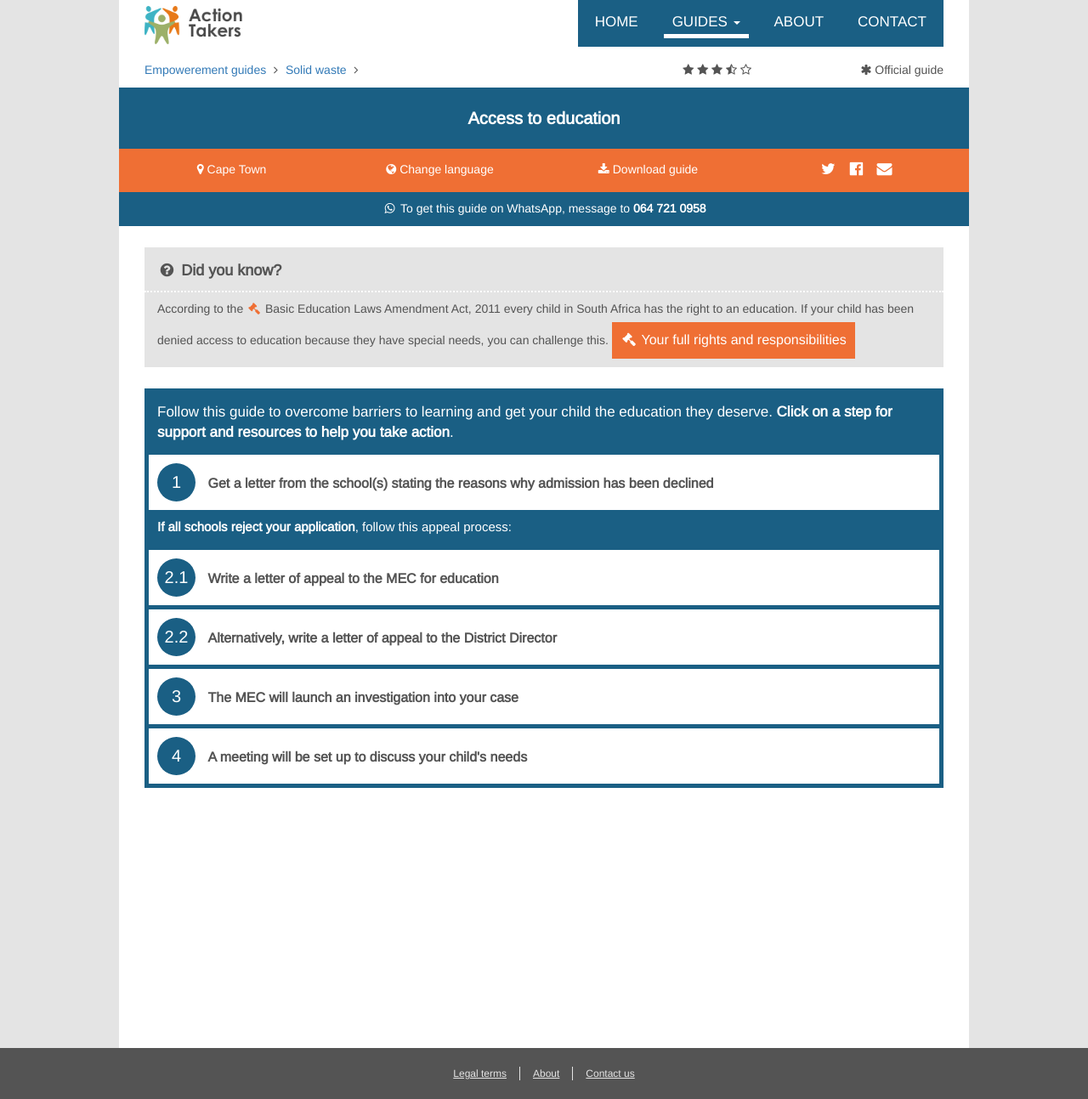
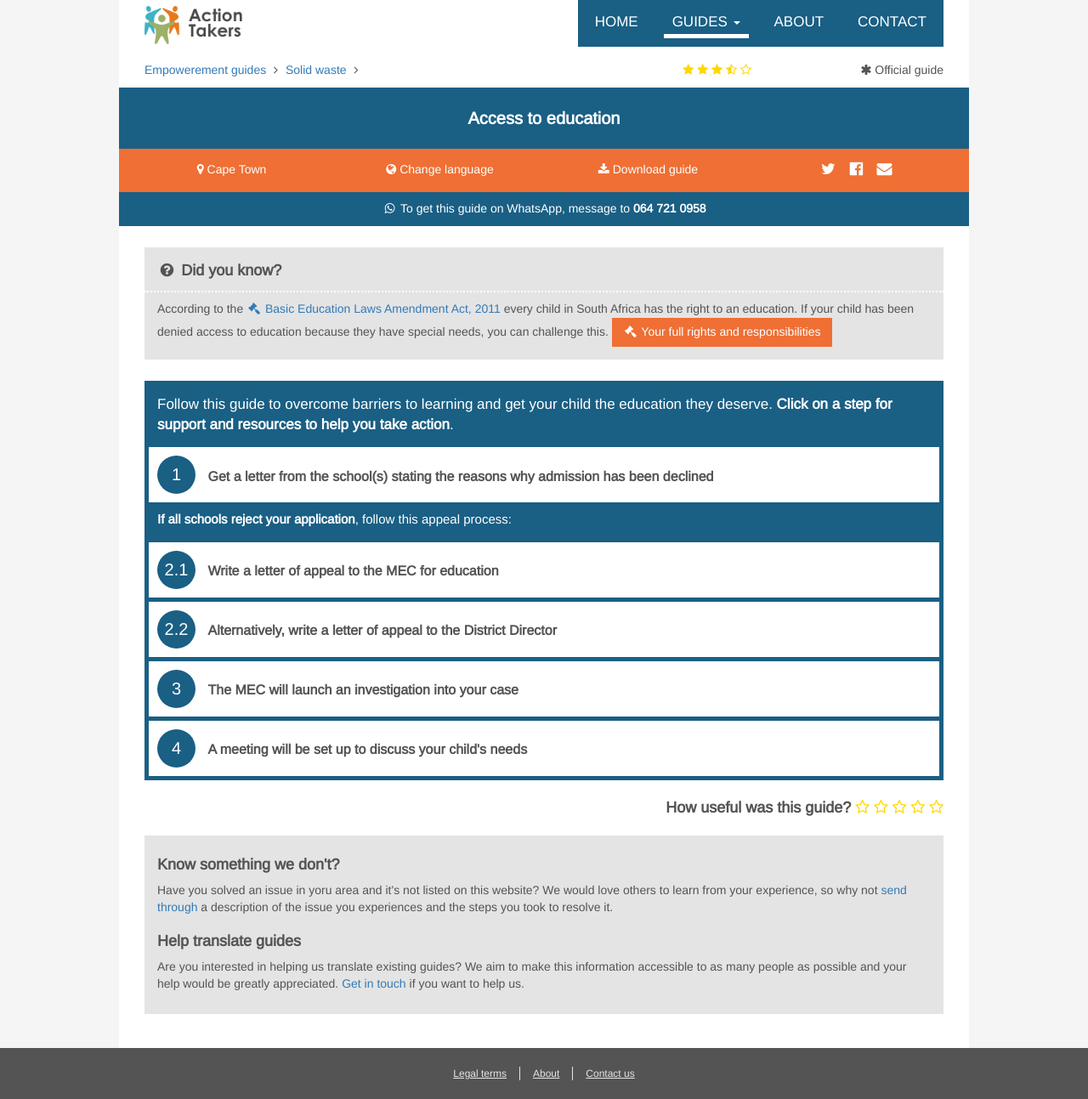
Before and after one commit to OpenUpSA/action-takers, a Jekyll site: the page built from _guides/access-education.md, in a window 1280 px wide and 1293 px high. Shown: the whole window at 85% size. Built offline with Jekyll 4.4.1, drawn with Linux system fonts in a browser that asks for light colours; nearby versions of some CDN libraries.

Commit message:
updated solid waste image, homepage, guide elements

```diff
--- /dev/null
+++ b/_includes/get-involved.html
@@ -0,0 +1,6 @@
+<div class="get-involved-block">
+  <h2>Know something we don't?</h2>
+  <p>Have you solved an issue in yoru area and it's not listed on this website? We would love others to learn from your experience, so why not <a href="">send through</a> a description of the issue you experiences and the steps you took to resolve it.</p>
+  <h2>Help translate guides</h2>
+  <p>Are you interested in helping us translate existing guides? We aim to make this information accessible to as many people as possible and your help would be greatly appreciated. <a href="">Get in touch</a> if you want to help us.</p>
+</div>
--- a/_layouts/guide.html
+++ b/_layouts/guide.html
@@ -54,7 +54,7 @@
       <hr>
       <div class="content">
         {{ page.did-you-know }}
-        <a href="#" class="full-rights"><i class="fa fa-fw fa-gavel" aria-hidden="true"></i> Your full rights and responsibilities</a>
+        <a href="#" class="btn btn-primary"><i class="fa fa-fw fa-gavel" aria-hidden="true"></i> Your full rights and responsibilities</a>
       </div>
     </div>
   </div>
@@ -64,4 +64,16 @@
   </div>
 
   {{ page.content }}
+
+  <div class="rate">
+    <strong>How useful was this guide?</strong>
+    <i class="fa fa-star-o" aria-hidden="true"></i>
+    <i class="fa fa-star-o" aria-hidden="true"></i>
+    <i class="fa fa-star-o" aria-hidden="true"></i>
+    <i class="fa fa-star-o" aria-hidden="true"></i>
+    <i class="fa fa-star-o" aria-hidden="true"></i>
+  </div>
+
+  {% include get-involved.html %}
+
 </section>
--- a/css/main.scss
+++ b/css/main.scss
@@ -12,11 +12,11 @@
 $blue-darker: darken($blue, 20%);
 $blue-darkest: darken($blue, 30%);
 
-$red: #ef6f34;
-$red-light: lighten($red, 10%);
-$red-dark: darken($red, 10%);
-$red-darker: darken($red, 20%);
-$red-darkest: darken($red, 30%);
+$orange: #ef6f34;
+$orange-light: lighten($orange, 10%);
+$orange-dark: darken($orange, 10%);
+$orange-darker: darken($orange, 20%);
+$orange-darkest: darken($orange, 30%);
 
 $light-gray: #e4e4e4;
 $dark-gray: #545454;
@@ -42,7 +42,7 @@
   min-height: calc(100% - 53px);
   position: relative;
   padding-bottom: 60px;
-  background-color: $light-gray;
+  background-color: #f5f5f5;
 }
 
 .container {
@@ -108,6 +108,28 @@
   }
 }
 
+.get-involved-block {
+  background-color: $light-gray;
+  padding: 5px 15px 15px 15px;
+}
+
+.btn {
+  border-radius: 0;
+}
+
+.btn-primary {
+  background-color: $orange;
+  border-color: $orange;
+  &:link, &:visited, &:hover, &:active {
+    border-color: $orange !important;
+    background-color: $orange !important;
+  }
+}
+
+.uppercase {
+  text-transform: uppercase;
+}
+
 @media (min-width: 1200px) {
   .container {
     width: 1000px;
@@ -129,7 +151,7 @@
 }
 
 nav.navbar-default {
-  background-color: $light-gray;
+  background-color: #f5f5f5;
   border-bottom: 0px solid #fff;
   .container {
     border-bottom: 5px solid #fff;
@@ -237,18 +259,6 @@
   section {
     margin-bottom: 30px;
   }
-  .find-out {
-    background-color: rgba(255, 255, 255, 0.2);
-    border: solid 0.5px #fff;
-    color: #fff;
-    padding: 7px 15px;
-    font-size: 16px;
-    display: inline-block;
-    margin-top: 15px;
-    i {
-      margin-left: 5px;
-    }
-  }
   .definition {
     margin-top: 10px;
     background-color: $blue;
@@ -269,6 +279,9 @@
     .content {
       padding: 10px;
       font-size: 16px;
+      li {
+        margin-bottom: 8px;
+      }
     }
   }
   .weekly-spotlight {
@@ -278,7 +291,7 @@
     color: #fff;
     background-image: url("../img/solid-waste.jpg");
     background-size: cover;
-    background-position: bottom;
+    background-position: top;
     padding: 0;
     img {
       position: absolute;
@@ -289,14 +302,14 @@
       text-transform: uppercase;
       font-size: 16px;
       padding: 10px 20px;
-      background-color: $red;
+      background-color: $orange;
       border-bottom: 2px dotted #fff;
       width: 100%;
       font-weight: bold;
     }
     .content {
       color: #fff;
-      background-color: rgba(0,0,0,0.5);
+      background-color: rgba(0,0,0,0.65);
       background-position: center center;
       width: 100%;
       max-width: 350px;
@@ -316,13 +329,13 @@
   }
   .topics, .involved {
     .block {
-      background-color: $red-dark;
+      background-color: $orange-dark;
       color: #fff;
       padding: 25px;
       text-align: center;
       display: block;
       height: calc(100% - 10px);
-      margin-bottom: 20px;
+      margin-bottom: 10px;
       background-size: cover;
       background-position: bottom;
       .topic-title {
@@ -330,14 +343,14 @@
         font-weight: bold;
       }
       .message {
-        background-color: $red-darker;
+        background-color: $orange-darker;
         padding: 5px 10px;
         margin-top: 10px;
         color: #fff;
       }
       &:hover {
         text-decoration: none;
-        background-color: $red-darker;
+        background-color: $orange-darker;
         color: #fff;
       }
       i {
@@ -365,6 +378,25 @@
         &:hover {
           background-color: $facebook-dark;
         }
+      }
+    }
+  }
+  .involved-wrap {
+    background-color: $light-gray;
+    padding: 10px;
+    @media (min-width: 750px) {
+      margin-left: -30px;
+      margin-right: -30px;
+      padding: 30px;
+    }
+  }
+  .involved {
+    .block {
+      .topic-title {
+        font-size: 18px;
+      }
+      i {
+        font-size: 28px;
       }
     }
   }
@@ -484,6 +516,9 @@
         margin-bottom: 10px;
       }
     }
+    .rating {
+      color: gold;
+    }
     .source {
       text-align: right;
       @media (max-width: 992px) {
@@ -509,7 +544,7 @@
   }
   .guide-meta {
     text-align: center;
-    background-color: $red;
+    background-color: $orange;
     color: #fff;
     padding: 10px;
     a {
@@ -544,7 +579,7 @@
   }
   .did-you-know {
     margin-top: 25px;
-    padding: 5px 15px;
+    padding: 5px 15px 15px 15px;
     background-color: $light-gray;
     .title {
       margin: 10px 0;
@@ -554,18 +589,6 @@
     hr {
       margin: 10px -15px;
       border-top: 2px dotted #fff;
-    }
-  }
-  .full-rights {
-    background-color: $red;
-    padding: 10px;
-    color: #fff;
-    font-size: 16px;
-    margin-top: 5px;
-    margin-bottom: 5px;
-    display: inline-block;
-    &:hover {
-      text-decoration: none;
     }
   }
   .btn-print {
@@ -637,13 +660,12 @@
       font-size: 15px;
     }
   }
-  .act {
-    color: $dark-gray;
+  .rate {
+    text-align: right;
+    font-size: 18px;
+    padding: 20px 0;
     i {
-      color: $red;
-    }
-    &:hover {
-      color: $dark-gray;
+      color: gold;
     }
   }
 }
@@ -667,7 +689,7 @@
     }
   }
   .summary {
-    background-color: $red;
+    background-color: $orange;
     color: #fff;
     font-size: 18px;
     ul {
@@ -730,7 +752,7 @@
     }
   }
   .legal-info {
-    background-color: $red;
+    background-color: $orange;
     color: #fff;
     a {
       color: #fff;
@@ -789,7 +811,7 @@
 .about {
   .what {
     height: 100%;
-    background-color: $red;
+    background-color: $orange;
     margin-bottom: 10px;
   }
   .how {
```
Also changed, not shown: index.html (+9 -10 lines), img/solid-waste.jpg, img/wheelie-bin.jpg (added).
